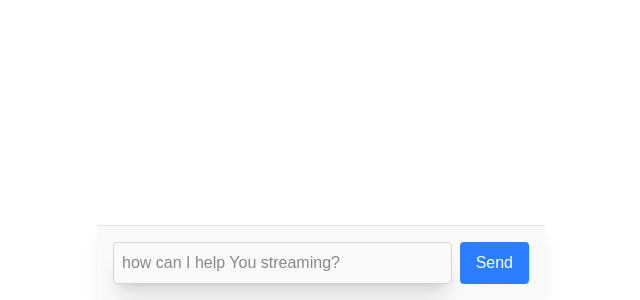
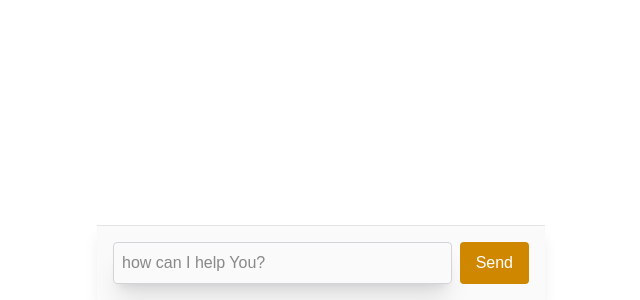
Before and after one commit to YuriyPilipenkoKH/ai-tools, a Next.js app: page /ui/stream in a window 1280 px wide. Shown: the part 500-800 px from the top of the page, without its empty margins (319-959 px from the left). Built offline with nearby package versions, Linux system fonts and the light colour scheme.

Commit message:
applied different styles to stream page

```diff
--- a/src/app/ui/stream/page.tsx
+++ b/src/app/ui/stream/page.tsx
@@ -54,10 +54,10 @@ function StreamPage() {
           value={prompt}
           onChange={(e) => setPrompt(e.target.value)}
           type="text"
-          placeholder="how can I help You streaming?"
+          placeholder="how can I help You?"
           className='chat-input'/>
           <button type="submit"
-           className='chat-button'>
+           className='stream-button'>
             Send
           </button>
         </div>
--- a/src/app/ui/styles/chat.css
+++ b/src/app/ui/styles/chat.css
@@ -22,4 +22,7 @@
   .chat-button {
     @apply bg-blue-500 text-white px-4 py-2 rounded hover:bg-blue-600 transition-colors disabled:opacity-50 disabled:cursor-not-allowed;
   }
+  .stream-button {
+    @apply bg-yellow-600 text-white px-4 py-2 rounded hover:bg-yellow-300 transition-colors disabled:opacity-50 disabled:cursor-not-allowed;
+  }
 }
```
